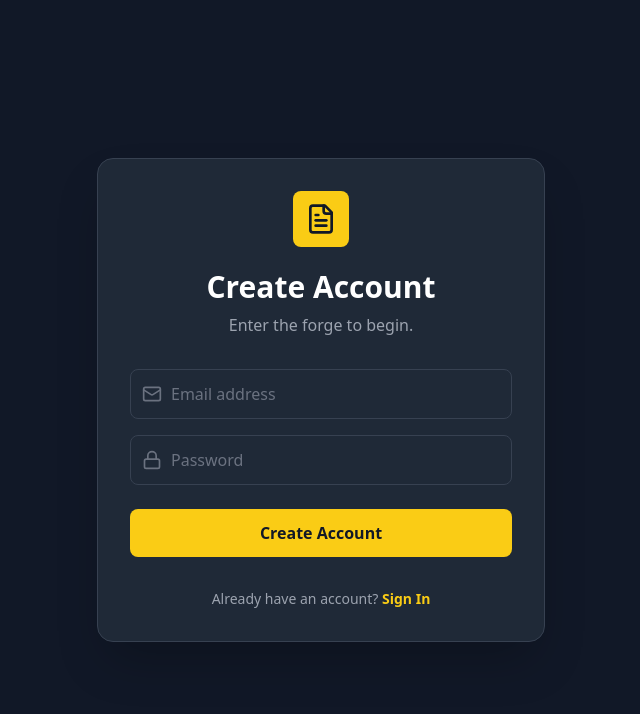
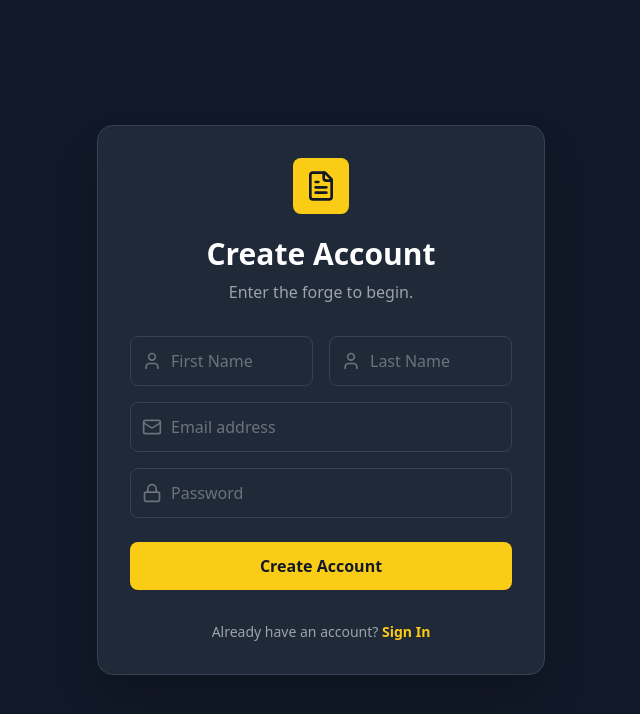
Before and after one commit to maximunsai/Resume-craft, a Next.js app: page /login in a window 1280 px wide. Both pictures are taken after a click on the element "Register". Shown: the top 714 px of the page, without its empty margins (319-959 px from the left). Built offline with nearby package versions, Linux system fonts and the light colour scheme; no server answers.

Commit message:
Added Name in Register page

```diff
--- a/src/app/(auth)/login/page.tsx
+++ b/src/app/(auth)/login/page.tsx
@@ -3,26 +3,21 @@
 import { useState, useEffect } from 'react';
 import { createClient } from '@/lib/supabase/client';
 import { useRouter } from 'next/navigation';
-import { FileText, Lock, Mail } from 'lucide-react';
+import { FileText, Lock, Mail, User } from 'lucide-react'; // Added User icon
 import { motion, AnimatePresence } from 'framer-motion';
 
-// --- Component 1: The New, High-Fidelity Animation Sequence ---
-
+// AnimationSequence Component (No changes needed, it's perfect as is)
 const AnimationSequence = ({ onComplete }: { onComplete: () => void }) => {
-  // This state controls the entire timeline of the animation
   const [animationStep, setAnimationStep] = useState(0);
 
   useEffect(() => {
-    // A simple, clear timeline for our sequence
     const sequenceTimeouts = [
-      () => setAnimationStep(1), // Step 1: Character appears
-      () => setAnimationStep(2), // Step 2: Resume slides in
-      () => setAnimationStep(3), // Step 3: Character and Resume slide off, revealing the form
-      onComplete,                // Step 4: Signal to the parent component that the animation is done
+      () => setAnimationStep(1),
+      () => setAnimationStep(2),
+      () => setAnimationStep(3),
+      onComplete,
     ];
-
     if (animationStep < sequenceTimeouts.length) {
-      // Adjust timing here to perfect the feel
       const duration = animationStep === 2 ? 2000 : 1500;
       const timer = setTimeout(sequenceTimeouts[animationStep], duration);
       return () => clearTimeout(timer);
@@ -31,64 +26,24 @@ const AnimationSequence = ({ onComplete }: { onComplete: () => void }) => {
 
   return (
     <div className="absolute inset-0 overflow-hidden">
-      {/* The Forge Master Character SVG */}
       <motion.div
         className="absolute top-1/2 left-0"
         initial={{ x: -200, y: '-50%' }}
         animate={{
-          x: animationStep >= 1 ? '25vw' : -200, // Slides in from the left
+          x: animationStep >= 1 ? '25vw' : -200,
           transition: { duration: 1, ease: 'circOut' },
         }}
       >
-        {/* We wrap the SVG in a motion.div to control its position */}
-        <motion.svg
-          width="120"
-          height="200"
-          viewBox="0 0 120 200"
-          // Animate the character's "action" pose
-          animate={{
-            y: animationStep === 2 ? [0, -10, 0] : 0, // Subtle hover/breathing effect
-            transition: { repeat: Infinity, duration: 2, ease: 'easeInOut' },
-          }}
-        >
+        <motion.svg width="120" height="200" viewBox="0 0 120 200" animate={{ y: animationStep === 2 ? [0, -10, 0] : 0, transition: { repeat: Infinity, duration: 2, ease: 'easeInOut' } }}>
           <g>
-            {/* Head */}
             <circle cx="60" cy="30" r="20" fill="#FBBF24" />
-            {/* Body */}
             <rect x="40" y="50" width="40" height="70" rx="20" fill="#1F2937" />
-            {/* Arm that will "drag" the resume */}
-            <motion.line
-              x1="75" y1="70" x2="110" y2="90"
-              stroke="#FBBF24" strokeWidth="8" strokeLinecap="round"
-              // The arm extends when the resume is present
-              animate={{
-                x2: animationStep === 2 ? 150 : 110,
-                transition: { duration: 0.5, ease: 'backOut' },
-              }}
-            />
+            <motion.line x1="75" y1="70" x2="110" y2="90" stroke="#FBBF24" strokeWidth="8" strokeLinecap="round" animate={{ x2: animationStep === 2 ? 150 : 110, transition: { duration: 0.5, ease: 'backOut' } }} />
           </g>
         </motion.svg>
       </motion.div>
-
-      {/* The Resume SVG */}
-      <motion.div
-        className="absolute top-1/2"
-        style={{ y: '-50%' }}
-        initial={{ x: '100vw', opacity: 0 }}
-        // Animate the resume based on the current step
-        animate={{
-          x: animationStep === 2 ? 'calc(25vw + 140px)' : '100vw', // Slides in to meet the character
-          opacity: animationStep === 2 ? 1 : 0,
-          transition: { duration: 1, ease: 'circOut' },
-        }}
-      >
-        {/* This entire group will be dragged off-screen */}
-        <motion.div
-          animate={{
-            x: animationStep >= 3 ? '-150vw' : 0, // The "drag off" animation
-            transition: { duration: 1.5, ease: 'circIn' },
-          }}
-        >
+      <motion.div className="absolute top-1/2" style={{ y: '-50%' }} initial={{ x: '100vw', opacity: 0 }} animate={{ x: animationStep === 2 ? 'calc(25vw + 140px)' : '100vw', opacity: animationStep === 2 ? 1 : 0, transition: { duration: 1, ease: 'circOut' } }}>
+        <motion.div animate={{ x: animationStep >= 3 ? '-150vw' : 0, transition: { duration: 1.5, ease: 'circIn' } }}>
           <svg width="200" height="280" viewBox="0 0 200 280" fill="none">
             <rect width="200" height="280" rx="12" fill="#1F2937" stroke="#4B5567" strokeWidth="2" />
             <rect x="20" y="30" width="90" height="12" rx="4" fill="#FBBF24" />
@@ -104,12 +59,14 @@ const AnimationSequence = ({ onComplete }: { onComplete: () => void }) => {
   );
 };
 
-
 // --- The Main LoginPage Component ---
-// This orchestrates the animation and the form, now with the correct logic.
 
 export default function LoginPage() {
-    // State Management (unchanged)
+    // --- NEW: State for first and last name ---
+    const [firstName, setFirstName] = useState('');
+    const [lastName, setLastName] = useState('');
+
+    // Existing state
     const [email, setEmail] = useState('');
     const [password, setPassword] = useState('');
     const [isRegistering, setIsRegistering] = useState(false);
@@ -117,18 +74,28 @@ export default function LoginPage() {
     const [loading, setLoading] = useState(false);
     const [showAnimation, setShowAnimation] = useState(true);
 
-    // Hooks (unchanged)
     const router = useRouter();
     const supabase = createClient();
 
-    // Supabase Auth Function (unchanged and correct)
+    // --- UPDATED: handleAuth function ---
     const handleAuth = async (e: React.FormEvent) => {
         e.preventDefault();
         setLoading(true);
         setError(null);
+
         try {
             if (isRegistering) {
-                const { error: signUpError } = await supabase.auth.signUp({ email, password });
+                // Pass user names into the options.data field for Supabase
+                const { error: signUpError } = await supabase.auth.signUp({
+                    email,
+                    password,
+                    options: {
+                        data: {
+                            first_name: firstName,
+                            last_name: lastName,
+                        }
+                    }
+                });
                 if (signUpError) throw signUpError;
                 alert('Registration successful! Please check your email to confirm your account.');
             } else {
@@ -153,12 +120,10 @@ export default function LoginPage() {
     return (
         <div className="min-h-screen bg-[#111827] flex items-center justify-center p-4 overflow-hidden relative">
 
-            {/* The Animation Layer */}
             <AnimatePresence>
                 {showAnimation && <AnimationSequence onComplete={() => setShowAnimation(false)} />}
             </AnimatePresence>
 
-            {/* The Login Form Layer */}
             <AnimatePresence>
                 {!showAnimation && (
                     <motion.div
@@ -183,6 +148,42 @@ export default function LoginPage() {
 
                             <form className="mt-8 space-y-6" onSubmit={handleAuth}>
                                 <div className="space-y-4">
+                                    {/* --- NEW: Conditional rendering for name inputs --- */}
+                                    <AnimatePresence>
+                                        {isRegistering && (
+                                            <motion.div
+                                                className="flex flex-col sm:flex-row gap-4"
+                                                initial={{ opacity: 0, height: 0 }}
+                                                animate={{ opacity: 1, height: 'auto' }}
+                                                exit={{ opacity: 0, height: 0 }}
+                                                transition={{ duration: 0.4, ease: 'easeInOut' }}
+                                            >
+                                                <div className="relative w-full">
+                                                    <User className="absolute left-3 top-1/2 -translate-y-1/2 w-5 h-5 text-gray-500" />
+                                                    <input
+                                                        type="text"
+                                                        placeholder="First Name"
+                                                        value={firstName}
+                                                        onChange={(e) => setFirstName(e.target.value)}
+                                                        className={inputStyles}
+                                                        required={isRegistering}
+                                                    />
+                                                </div>
+                                                <div className="relative w-full">
+                                                    <User className="absolute left-3 top-1/2 -translate-y-1/2 w-5 h-5 text-gray-500" />
+                                                    <input
+                                                        type="text"
+                                                        placeholder="Last Name"
+                                                        value={lastName}
+                                                        onChange={(e) => setLastName(e.target.value)}
+                                                        className={inputStyles}
+                                                        required={isRegistering}
+                                                    />
+                                                </div>
+                                            </motion.div>
+                                        )}
+                                    </AnimatePresence>
+
                                     <div className="relative">
                                         <Mail className="absolute left-3 top-1/2 -translate-y-1/2 w-5 h-5 text-gray-500" />
                                         <input
```
